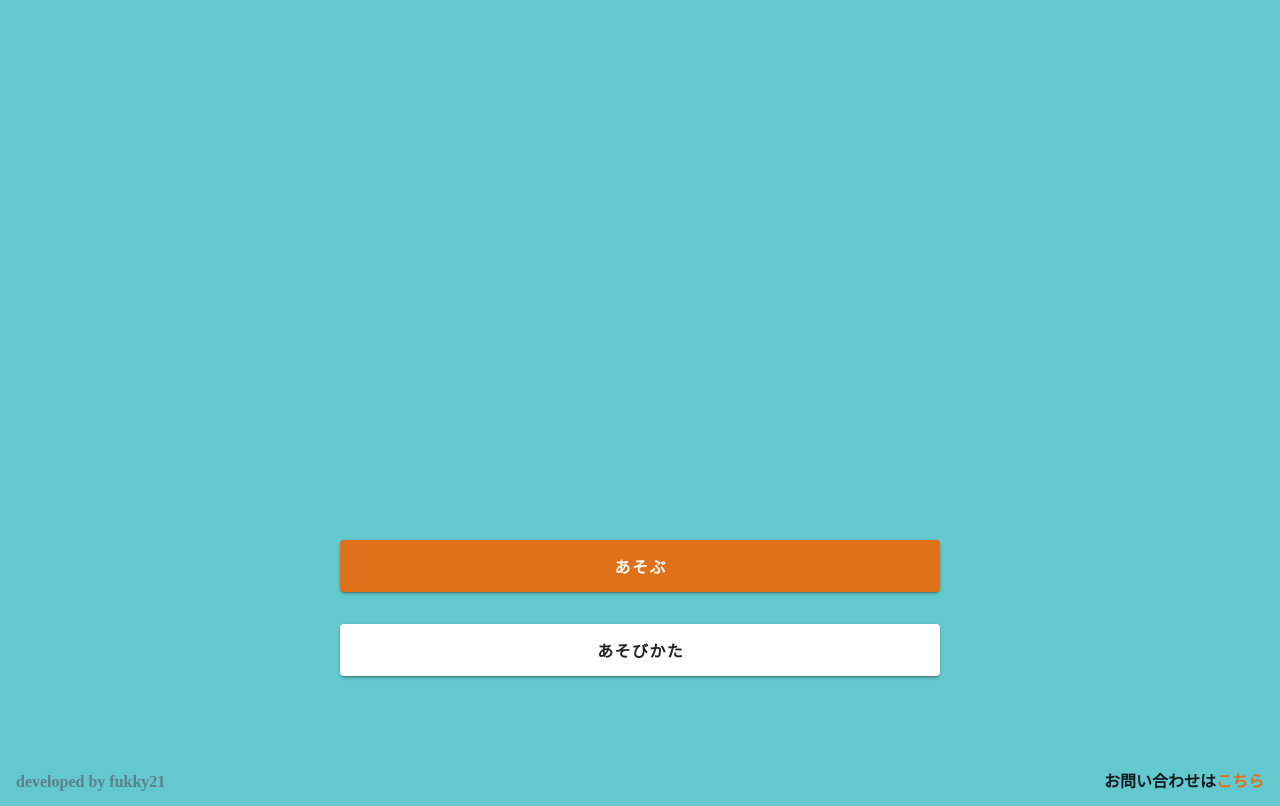
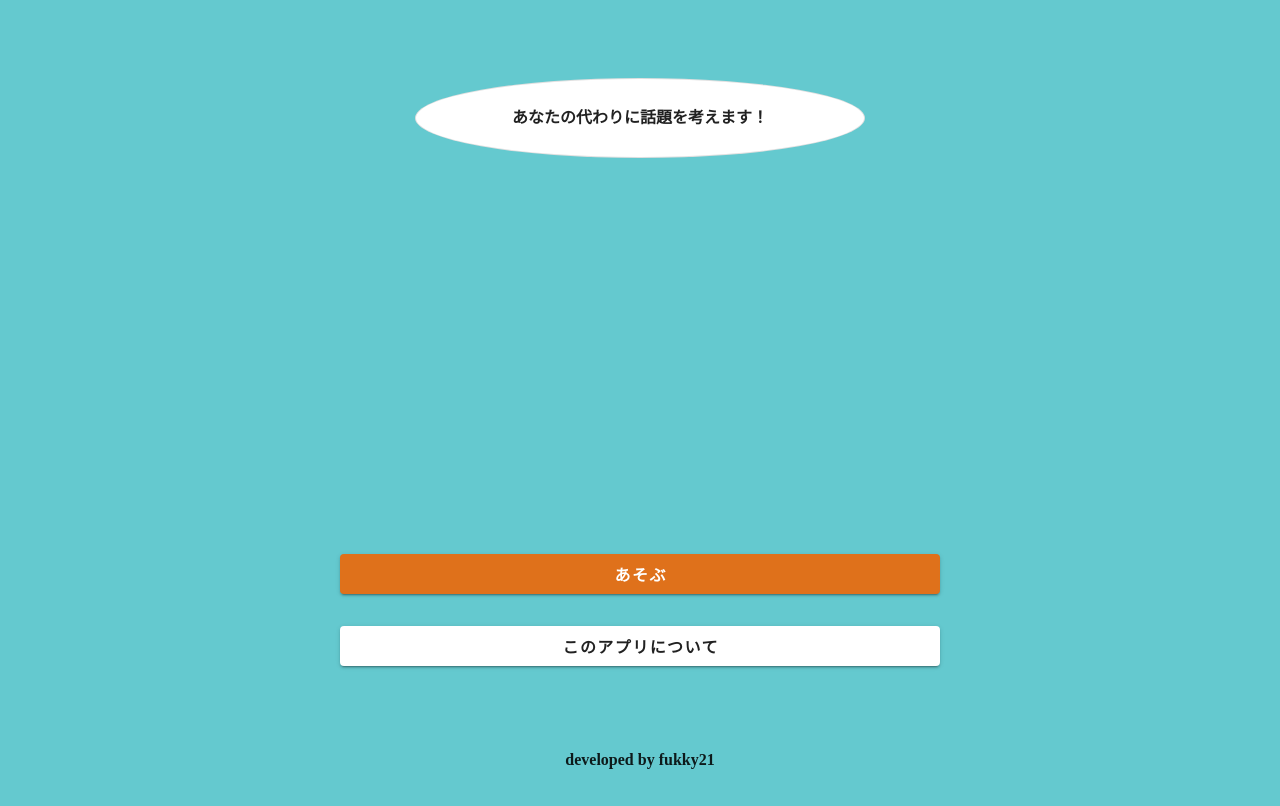
Before and after one commit to rfukasaku/yochy-web, a Nuxt app: page / in a window 1280 px wide. Built offline with nearby package versions, Linux system fonts and the light colour scheme; a web font is replaced by a local one.

Commit message:
fix: タイトル画面を修正

```diff
--- a/pages/index.vue
+++ b/pages/index.vue
@@ -1,23 +1,31 @@
 <template>
-  <div align="center">
-    <v-img src="/logo.png" width="40vw" max-width="2084" aspect-ratio="1"></v-img>
+  <div>
+    <v-row justify="center" align-content="center" style="height: 95vh;">
+      <v-col cols="12" align="center">
+        <v-card class="d-flex align-center justify-center pa-4 mx-auto rounded-circle" max-width="450" height="10vh" min-height="50" max-height="150" outlined>
+          <div>
+            あなたの代わりに話題を考えます！
+          </div>
+        </v-card>
+      </v-col>
+      <v-col cols="12" align="center">
+        <v-container class="pa-4">
+          <v-img src="/logo.png" height="40vh" min-height="50" max-height="300" aspect-ratio="1" contain></v-img>
+        </v-container>
+      </v-col>
+      <v-col cols="12" align="center">
         <v-container>
           <v-row justify="center">
-        <v-btn href="play" x-large class="primary ma-4 font-weight-bold" width="80vw" max-width="600px">あそぶ</v-btn>
+            <v-btn href="play" x-large class="primary ma-4 font-weight-bold" width="80vw" max-width="600px" height="5vh" max-height="50">あそぶ</v-btn>
           </v-row>
           <v-row justify="center">
-        <v-btn x-large class="white ma-4 font-weight-bold" width="80vw" max-width="600px" >あそびかた</v-btn>
+            <v-btn x-large class="white ma-4 font-weight-bold" width="80vw" max-width="600px" height="5vh" max-height="50">このアプリについて</v-btn>
           </v-row>
         </v-container>
-    <v-footer absolute color="background">
-      <v-row>
-        <v-col align="left">
-          <span class="blue-grey--text">developed by fukky21</span>
-        </v-col>
-        <v-col align="right">
-          お問い合わせは<a>こちら</a>
       </v-col>
     </v-row>
-    </v-footer>
+    <div style="height: 5vh; text-align: center">
+      <span>developed by fukky21</span>
+    </div>
   </div>
 </template>
```
Lines whose indentation alone changed are shown as unchanged.
